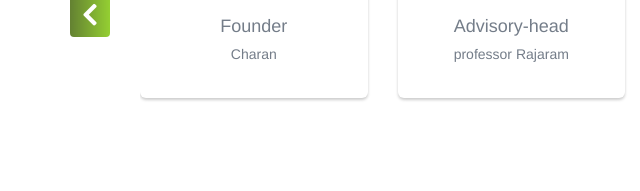
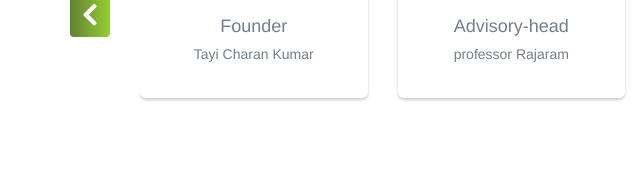
Before and after one commit to FUN-AND-LEARN/FUN-AND-LEARN.github.io, a website: page index.html in a window 1280 px wide. Shown: the part 3848-4039 px from the top of the page, 0-640 px from the left. Drawn offline with nearby package versions, Linux system fonts and the light colour scheme.

Commit message:
Update index.html

```diff
--- a/index.html
+++ b/index.html
@@ -275,7 +275,7 @@
                         </div>
                         <div class="thumb-content">
                           <h4>Founder</h4>
-                          <h5>Charan</h5>
+                          <h5>Tayi Charan Kumar</h5>
                         </div>
                       </div>
                     </div>
```
